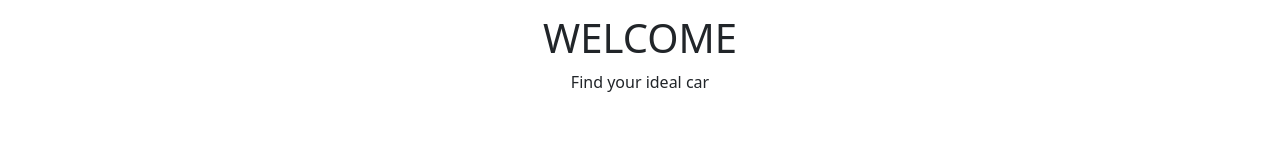
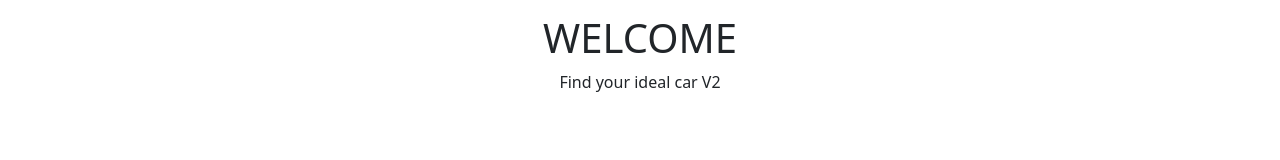
Before and after one commit to NBrzovan/BMW-angular, an Angular app: page / in a window 1280 px wide. Shown: the part 546-706 px from the top of the page. Built offline with nearby package versions, Linux system fonts and the light colour scheme.

Commit message:
change img src urls

```diff
--- a/src/app/home/home.component.html
+++ b/src/app/home/home.component.html
@@ -1,6 +1,6 @@
 <div class="row text-center mx-0 pt-5">
     <h1>WELCOME</h1>
-    <p>Find your ideal car</p>
+    <p>Find your ideal car V2</p>
 </div>
 <div class="mx-auto d-flex flex-wrap mt-5 justify-content-around">
     <div class="col-5 col-md-3" *ngFor="let car of cars">
```
Also changed, not shown: 29 other files (tests, documents, lock files or other folders).
